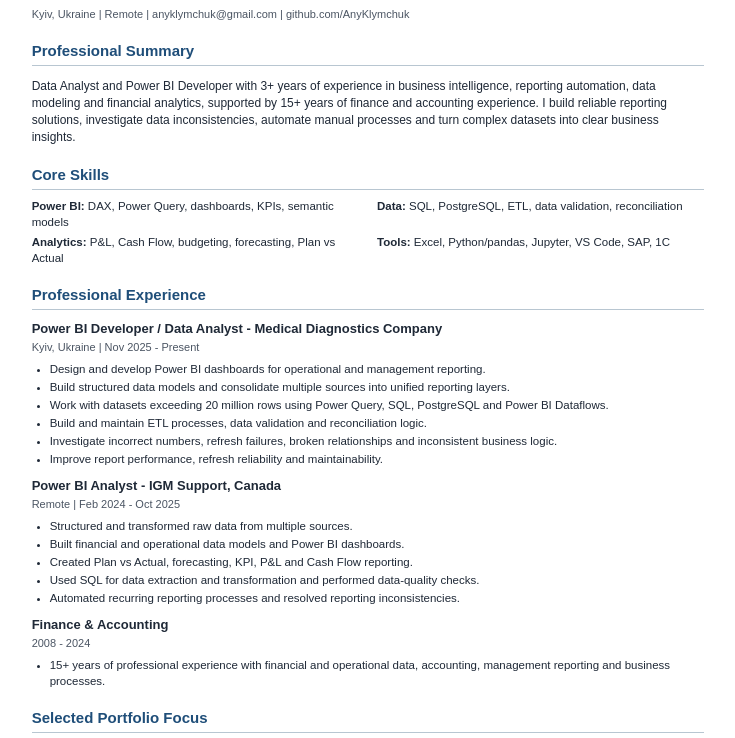
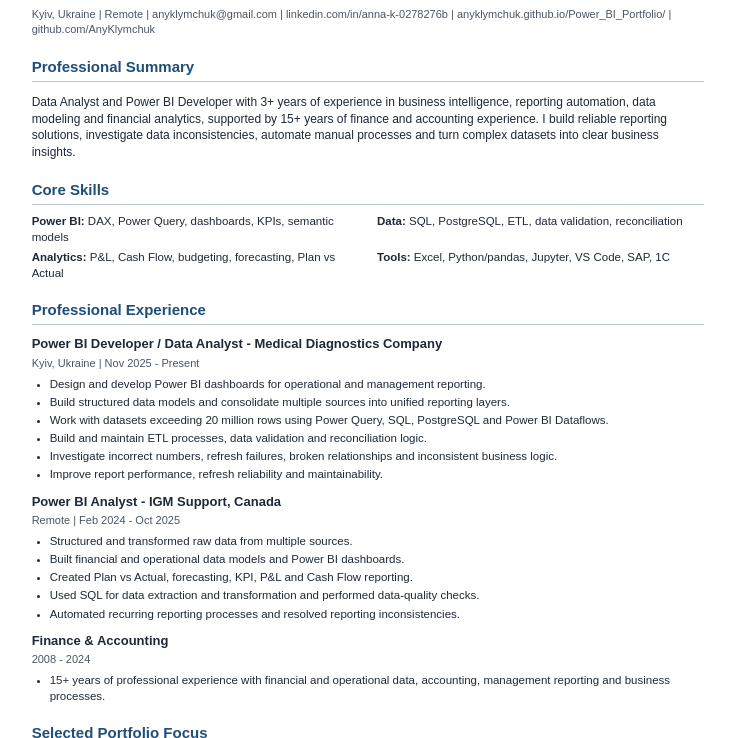
Before and after one commit to AnyKlymchuk/Power_BI_Portfolio, a plain HTML site: page cv/index.html in a window 1280 px wide. Shown: the part 199-937 px from the top of the page, without its empty margins (272-1007 px from the left). Drawn offline with Linux system fonts and the light colour scheme.

Commit message:
Add LinkedIn and portfolio links to online CV

```diff
--- a/cv/index.html
+++ b/cv/index.html
@@ -18,7 +18,7 @@
 <main class="cv">
 <h1>Anna Klymchuk</h1>
 <div class="role">Data Analyst | Power BI | Financial Analytics | SQL</div>
-<div class="contact">Kyiv, Ukraine | Remote | anyklymchuk@gmail.com | github.com/AnyKlymchuk</div>
+<div class="contact">Kyiv, Ukraine | Remote | anyklymchuk@gmail.com | linkedin.com/in/anna-k-0278276b | anyklymchuk.github.io/Power_BI_Portfolio/ | github.com/AnyKlymchuk</div>
 <h2>Professional Summary</h2>
 <p class="summary">Data Analyst and Power BI Developer with 3+ years of experience in business intelligence, reporting automation, data modeling and financial analytics, supported by 15+ years of finance and accounting experience. I build reliable reporting solutions, investigate data inconsistencies, automate manual processes and turn complex datasets into clear business insights.</p>
 <h2>Core Skills</h2>
```
